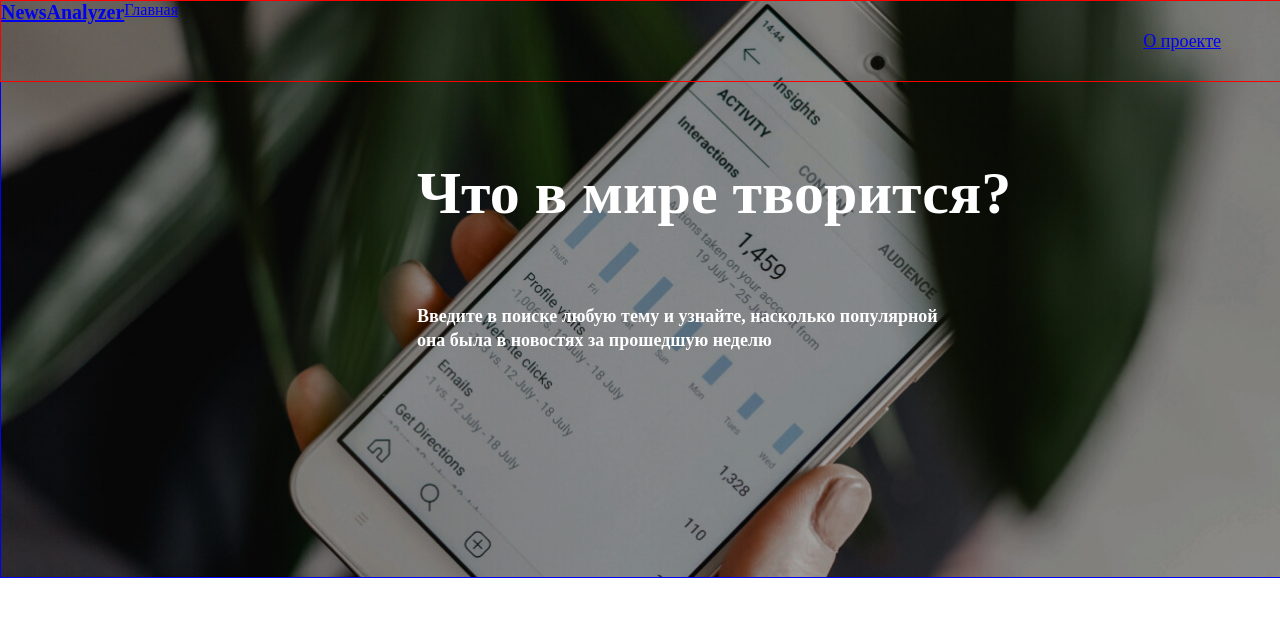
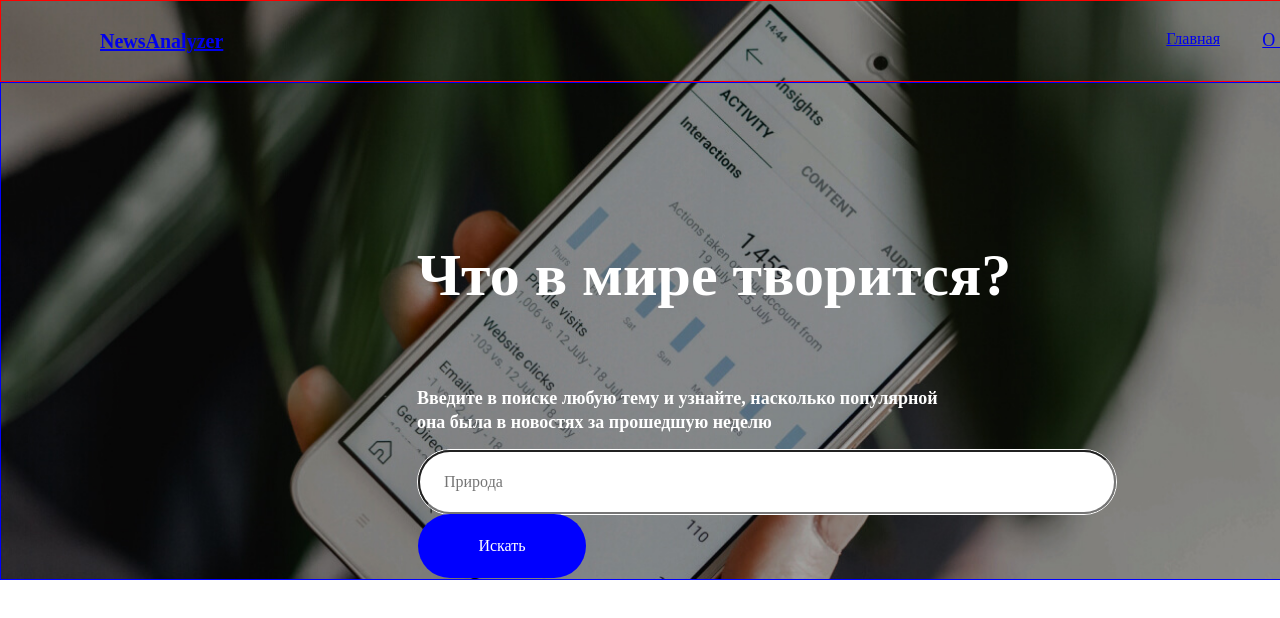
Before and after one commit to bortsg/DiplomProject, a website built with webpack: page src/index.html in a window 1280 px wide. Shown: the top 618 px of the page. Built offline with nearby package versions, Linux system fonts and the light colour scheme.

Commit message:
search button added

```diff
--- a/src/blocks/block/block.css
+++ b/src/blocks/block/block.css
@@ -8,6 +8,7 @@
   background-image: url(../../images/background.jpg);
   background-size: cover;
   color: white;
-  position: absolute;
   width: 1440px;
+  display: flex;
+  flex-direction: column;
 }
--- a/src/blocks/header/header.css
+++ b/src/blocks/header/header.css
@@ -3,11 +3,11 @@
 @import url('./__link/header__link_main.css');
 
 .header {
-  display: flex;
-  flex-direction: row;
-  position: absolute;
-  top: 0;
-  left: 0;
+  /* display: flex;
+  flex-direction: row; */
+  /* position: absolute; */
+  /* top: 0px;
+  left: 0px; */
   width: 1440px;
   height: 80px;
   border: 1px solid red;
@@ -16,11 +16,22 @@
 .header__logo {
   font-size: 20px;
   font-weight: bold;
+  position: absolute;
+  top: 30px;
+  left: 100px;
 }
+
+
+.header__link_main {
+  position: absolute;
+  top: 30px;
+  right: 220px;
+}
+
 
 .header__link_about {
   position: absolute;
-  right: 220px;
+  right: 100px;
   top: 30px;
   font-size: 18px;
 }
--- a/src/blocks/search/search.css
+++ b/src/blocks/search/search.css
@@ -6,11 +6,12 @@
 .search {
   /* display: flex;
   flex-direction: column; */
-  /* position: relative; */
+  position: relative;
   /* margin: auto 160px auto auto; */
   width: 1440px;
-  height: 576px;
+  height: 496px;
   border: 1px solid blue;
+  /* margin-top: 80px; */
 }
 
 .search__title {
@@ -29,3 +30,37 @@
   font-size: 18px;
   line-height: 24px;
 }
+
+.search__field {
+  width: 698px;
+  height: 64px;
+  /* color: white; */
+  margin: auto 416px 80px 416px;
+  border: 1px solid white;
+  border-radius: 100px;
+  position: relative;
+}
+
+.search__button {
+  background-color: blue;
+  color: white;
+  border: none;
+  border-radius: 100px;
+  width: 168px;
+  height: 64px;
+  position: relative;
+  right: 0;
+  /* left: 856px;
+  top: 432px; */
+}
+
+.search__button:hover {
+  /* background-color: red; */
+}
+
+.search__input {
+  width: 100%;
+  height: 100%;
+  border-radius: 100px;
+  padding-left: 24px;
+}
--- a/src/index.html
+++ b/src/index.html
@@ -22,9 +22,10 @@
         <h1 class="search__title">Что в мире творится?</h1>
         <h2 class="search__subtitle">Введите в поиске любую тему и узнайте, насколько популярной она была в новостях за прошедшую неделю</h2>
 
-        <div class="search__field">
-          <!-- <button class="button search__button">Искать</button> -->
-        </div>
+        <form class="search__field">
+          <input type="search" placeholder="Природа" class="search__input">
+          <button type="submit" class="button search__button">Искать</button>
+        </form>
 
       </section>
 
```
